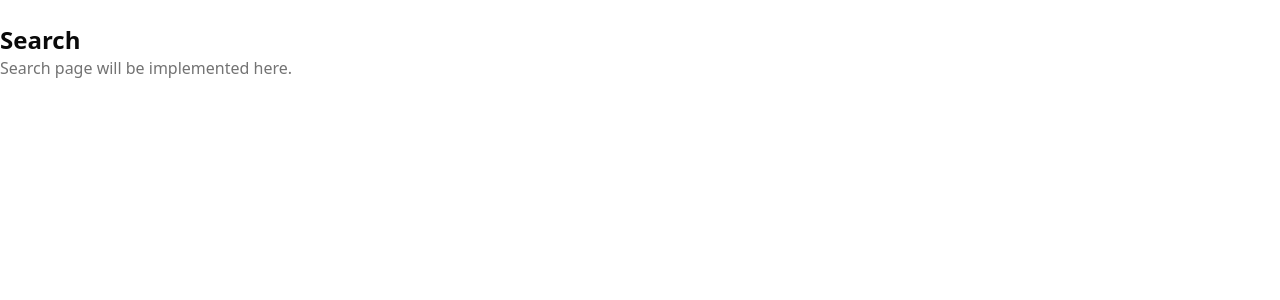
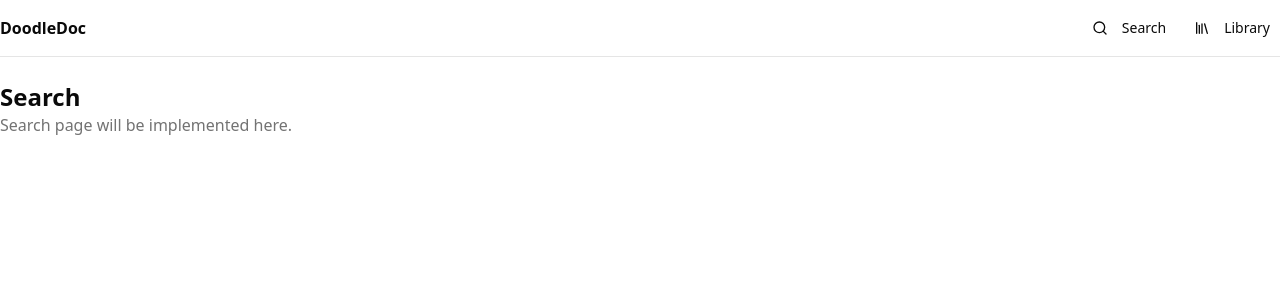
Before and after one commit to SloanBDavis/doodle-doc, a React (Vite) app in the folder ui/: page /search in a window 1280 px wide. Shown: the top 300 px of the page. Built offline with nearby package versions, Linux system fonts and the light colour scheme.

Commit message:
Add shared layout components: NavBar, PageLayout, EmptyState, LoadingSpinner

```diff
--- /dev/null
+++ b/ui/src/components/layout/NavBar.tsx
@@ -0,0 +1,29 @@
+import { Link } from "@tanstack/react-router";
+import { Button } from "@/components/ui/button";
+import { Search, Library } from "lucide-react";
+
+export function NavBar() {
+  return (
+    <header className="border-b">
+      <div className="container flex h-14 items-center">
+        <Link to="/search" className="flex items-center gap-2 font-semibold">
+          DoodleDoc
+        </Link>
+        <nav className="ml-auto flex gap-2">
+          <Button variant="ghost" size="sm" asChild>
+            <Link to="/search">
+              <Search className="mr-2 size-4" />
+              Search
+            </Link>
+          </Button>
+          <Button variant="ghost" size="sm" asChild>
+            <Link to="/library">
+              <Library className="mr-2 size-4" />
+              Library
+            </Link>
+          </Button>
+        </nav>
+      </div>
+    </header>
+  );
+}
--- /dev/null
+++ b/ui/src/components/layout/PageLayout.tsx
@@ -0,0 +1,17 @@
+import type { ReactNode } from "react";
+import { NavBar } from "./NavBar";
+import { Toaster } from "@/components/ui/sonner";
+
+interface PageLayoutProps {
+  children: ReactNode;
+}
+
+export function PageLayout({ children }: PageLayoutProps) {
+  return (
+    <div className="min-h-screen flex flex-col">
+      <NavBar />
+      <main className="flex-1">{children}</main>
+      <Toaster />
+    </div>
+  );
+}
--- /dev/null
+++ b/ui/src/components/shared/EmptyState.tsx
@@ -0,0 +1,23 @@
+import { Card, CardContent } from "@/components/ui/card";
+
+interface EmptyStateProps {
+  icon?: React.ReactNode;
+  title: string;
+  description?: string;
+  action?: React.ReactNode;
+}
+
+export function EmptyState({ icon, title, description, action }: EmptyStateProps) {
+  return (
+    <Card className="w-full">
+      <CardContent className="flex flex-col items-center justify-center py-12 text-center">
+        {icon && <div className="mb-4 text-muted-foreground">{icon}</div>}
+        <h3 className="text-lg font-medium">{title}</h3>
+        {description && (
+          <p className="mt-1 text-sm text-muted-foreground">{description}</p>
+        )}
+        {action && <div className="mt-4">{action}</div>}
+      </CardContent>
+    </Card>
+  );
+}
--- /dev/null
+++ b/ui/src/components/shared/LoadingSpinner.tsx
@@ -0,0 +1,19 @@
+import { Loader2 } from "lucide-react";
+import { cn } from "@/lib/utils";
+
+interface LoadingSpinnerProps {
+  className?: string;
+  size?: "sm" | "md" | "lg";
+}
+
+const sizeClasses = {
+  sm: "size-4",
+  md: "size-6",
+  lg: "size-8",
+};
+
+export function LoadingSpinner({ className, size = "md" }: LoadingSpinnerProps) {
+  return (
+    <Loader2 className={cn("animate-spin", sizeClasses[size], className)} />
+  );
+}
--- a/ui/src/routes/__root.tsx
+++ b/ui/src/routes/__root.tsx
@@ -1,9 +1,10 @@
 import { createRootRoute, Outlet } from "@tanstack/react-router";
+import { PageLayout } from "@/components/layout/PageLayout";
 
 export const Route = createRootRoute({
   component: () => (
-    <div className="min-h-screen flex flex-col">
+    <PageLayout>
       <Outlet />
-    </div>
+    </PageLayout>
   ),
 });
```
